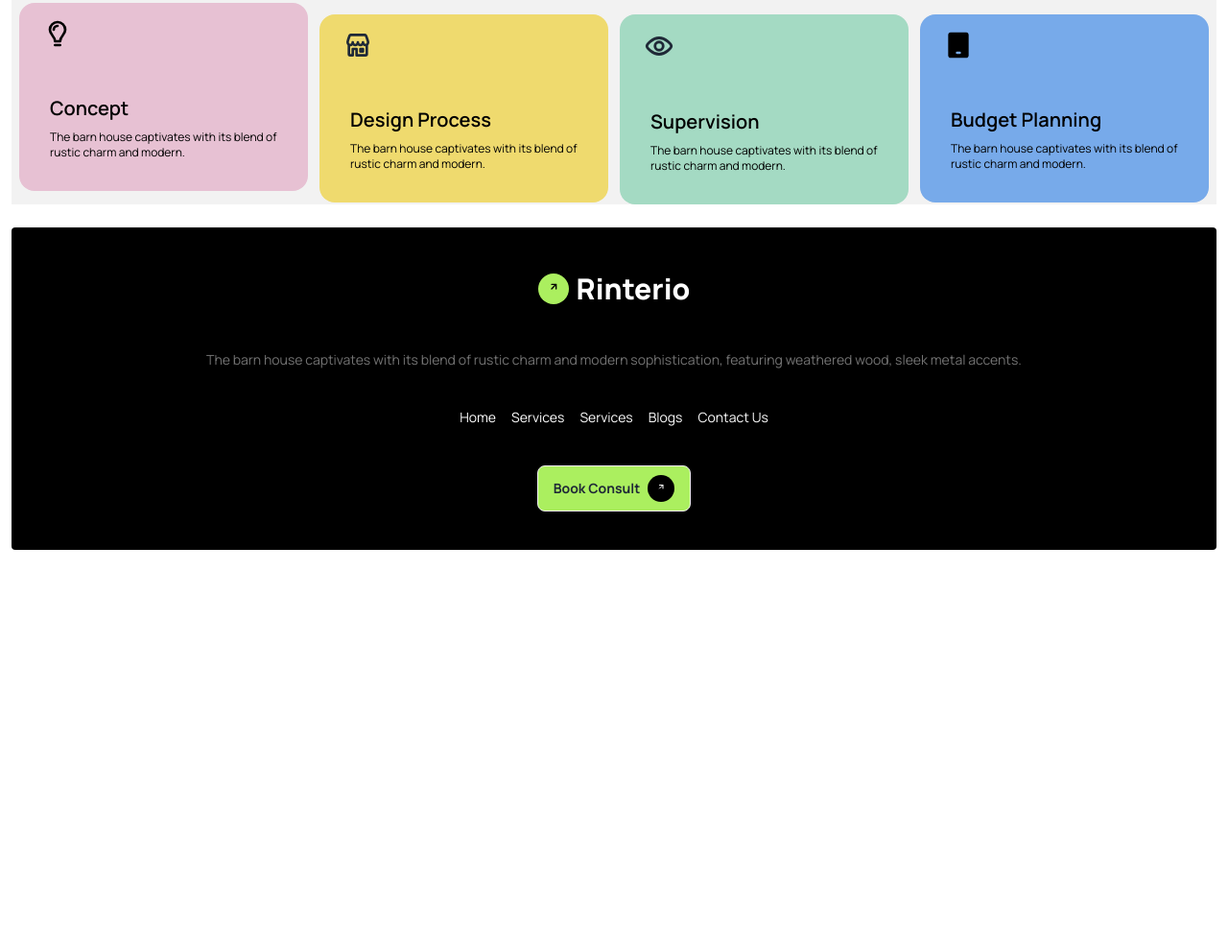
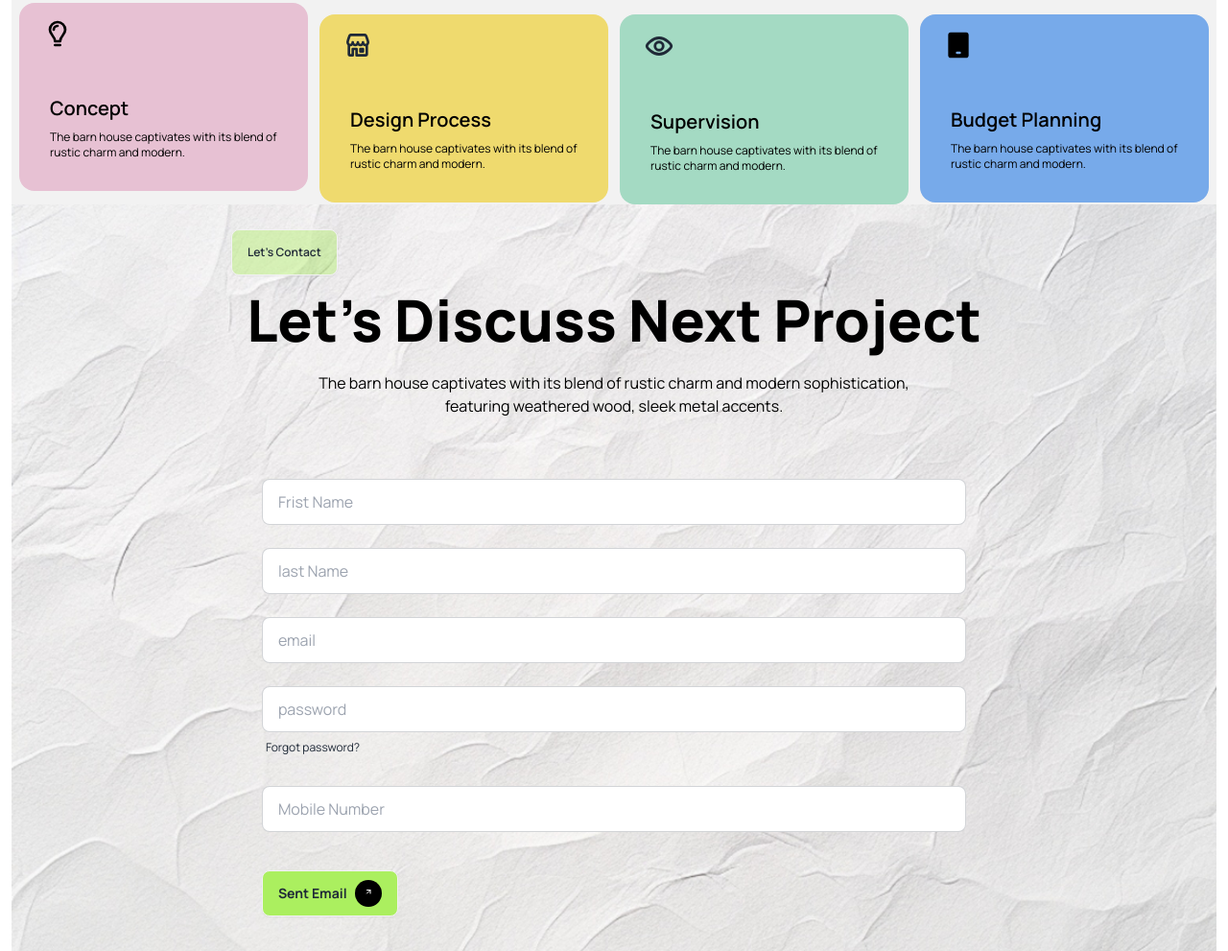
Before and after one commit to Shojjoti/Barn_house_assignment03, a plain HTML site: page index.html in a window 1280 px wide. Shown: the part 2197-3188 px from the top of the page at 96% size. Before the commit the page ends 2782 px from the top, so only its background shows below. Drawn offline with nearby package versions, Linux system fonts and the light colour scheme.

Commit message:
main last part code

```diff
--- a/index.html
+++ b/index.html
@@ -284,7 +284,7 @@
                         <h2 class="card-title font-extrabold"></h2>307+</h2>
                         <p class="text-xs">Staff Members</p>
 
-                      </div>
+                   </div>
                 </div>
 
             </div>
@@ -397,9 +397,75 @@
 
             </div>
          </div>
+        <!--lets disscuss part-->
+        <div  class="hero min-h-screen" style="background-image: url(assets/bg.jpg);">
+            <div class="">
+
+                <button class=" btn max-w-[165px] bg-[#acef5f69] text-xs items-center flex justify-center">
+                    <span>Let's Contact</span>
+
+                </button>
+
+                <div class="hero-content text-neutral-content ">
+                    <div class="">
+                      <h1 class=" text-6xl font-extrabold text-black m-auto text-center">Let’s Discuss Next Project</h1>
+                      <br>
+                      <p class="text-black m-auto text-center ">
+                        The barn house captivates with its blend of rustic charm and modern sophistication, <br> featuring weathered wood, sleek metal accents.</p>
+                    </div>
+
+                    </div>
+
+                <!-- form -->
+            <form class="card-body">
+                <!-- name -->
+                <div class="form-control">
+                    <label class="label">
+                      <span class="label-text"></span>
+                    </label>
+                    <input type="name" placeholder="Frist Name" class="input input-bordered" required />
+                    <br>
+                    <input type="name" placeholder="last Name" class="input input-bordered" required />
+                  </div>
+                <!--email  -->
+                <div class="form-control">
+                  <label class="label">
+                    <span class="label-text"></span>
+                  </label>
+                  <input type="email" placeholder="email" class="input input-bordered" required />
+                </div>
+                <!-- password -->
+                <div class="form-control">
+                  <label class="label">
+                    <span class="label-text"></span>
+                  </label>
+                  <input type="password" placeholder="password" class="input input-bordered" required />
+                  <label class="label">
+                    <a href="#" class="label-text-alt link link-hover">Forgot password?</a>
+                  </label>
+                </div>
+                <!-- number -->
+                <div class="form-control">
+                    <label class="label">
+                      <span class="label-text"></span>
+                    </label>
+                    <input type="number" placeholder="Mobile Number" class="input input-bordered" required />
+                </div>
+                <br>
+
+                <button class="flex">
+                    <a class="btn bg-[#ABEF5F] font-bold"> Sent Email  <span class="bg-black rounded-full p-2">
+                        <svg xmlns="http://www.w3.org/2000/svg" class="h-3 w-3 text-white" fill="none" viewBox="0 0 24 24" stroke="currentColor" stroke-width="2">
+                          <path stroke-linecap="round" stroke-linejoin="round" d="M9 5l7 0 0 7m0 -7l-7 7"></path>
+                        </svg>
+                      </span></a>
+                </button>
+
+              </form>
 
 
-
+  </div>
+</div>
 
     </main>
 
```
